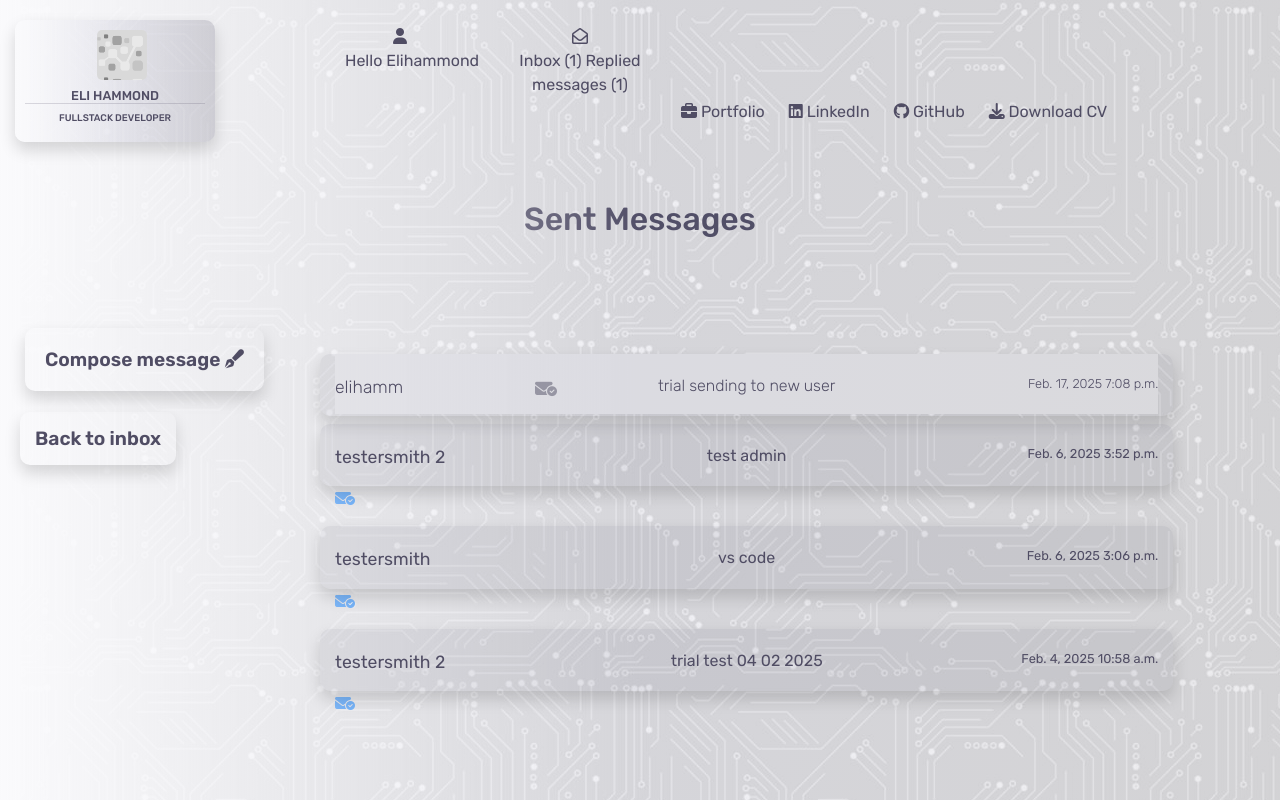
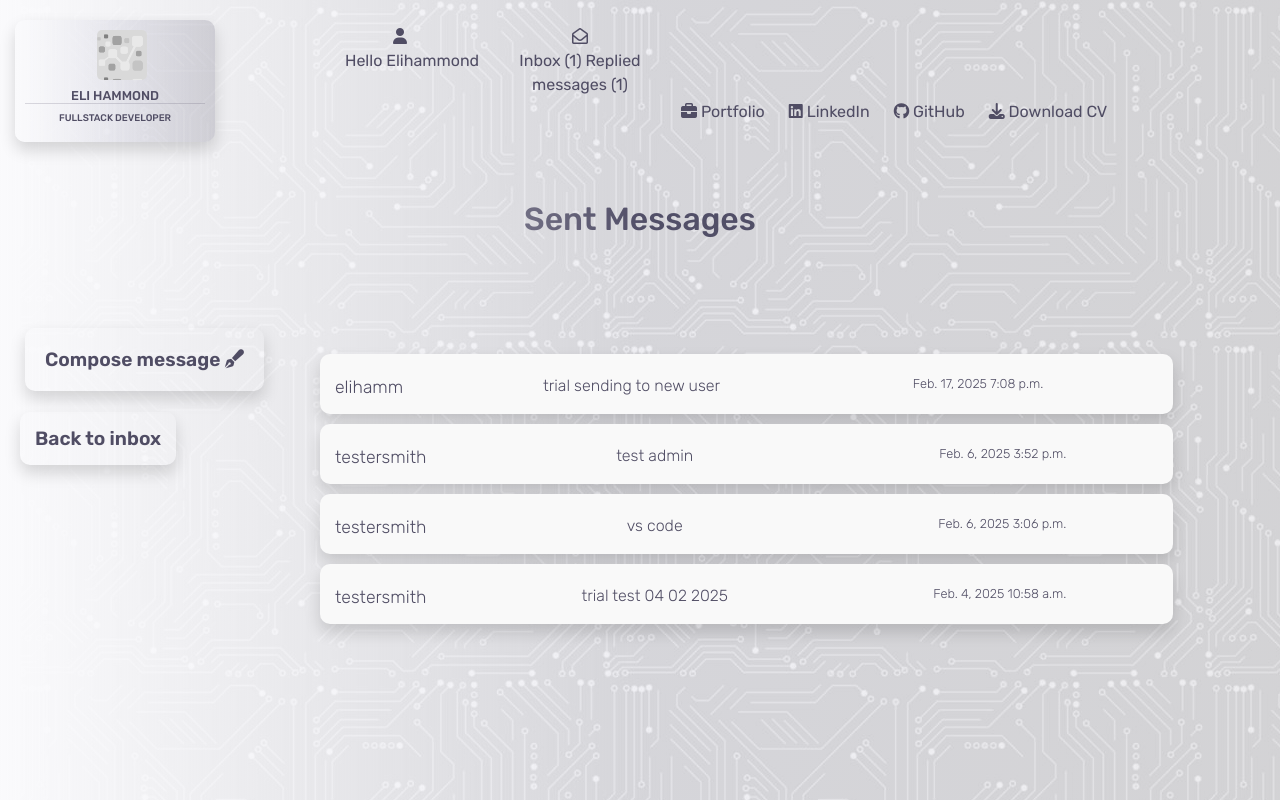
Before and after one commit to e-h-dev/e_hammond, a Django app: page /contacts/sent/ in a window 1280 px wide. Run offline with Django 3.2, Linux system fonts and the light colour scheme; a user stored in the database is signed in; data comes from the database, SQL or seed files in the repository; both versions use the stored data as it was after the commit; some libraries are stand-ins or nearby versions.

Commit message:
Clean up sent messages display

```diff
--- a/contacts/templates/contacts/sent_messages.html
+++ b/contacts/templates/contacts/sent_messages.html
@@ -24,32 +24,31 @@
         </div>
         {% if i.name == user.username %}
         <div class="col-8">
-            <div {% if i.read %}class="opened-message"{% endif %}>
-                <a href="{% url 'open_message' i.id %}">
-                    <div class="row message-container shadow">
+            <div class="message-display">
+                <div class="row message-container opened-message shadow">
+                    <a href="{% url 'open_message' i.id %}">
                         <div class="col-3">
                             <p class="inbox-name new-message">{{ i.send_to }}
-                            {% if i.has_reply == True %} {{ inbox_replied_count }}
+                            {% if i.has_reply == True %}
                             {% endif %}
                             </p>
                         </div>
-                        <div class="col-6">
+                    </a>
+                    <div class="col-6">
+                        <a href="{% url 'open_message' i.id %}">
                             {% if i.subject %}
                             <p class="inbox-subject new-message">{{ i.subject }}</p>
                             {% else %}
                             <p class="inbox-subject new-message">no subject</p>
                             {% endif %}
-                        </div>
-                        <div class="col-3">
+                        </a>
+                    </div>
+                    <div class="col-3">
+                        <a href="{% url 'open_message' i.id %}">
                             <p class="inbox-date-time new-message">{{ i.date }} {{ i.time }}</p>
-                        </div>
+                        </a>
                     </div>
-                </a>
-                <p>
-                    <a href="{% url 'mark_unread' i.id %}" class="unread" title="Mark as unread">
-                        <i class="fa-solid fa-envelope-circle-check"></i>
-                    </a>
-                </p>
+                </div>
             </div>
         </div>
         {% endif %}
```
Also changed, not shown: db.sqlite3.
